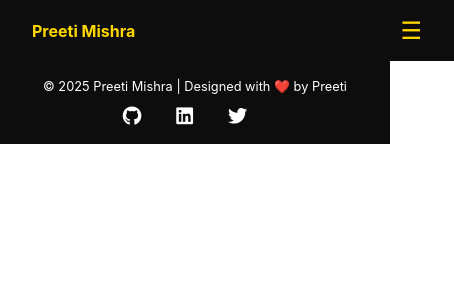
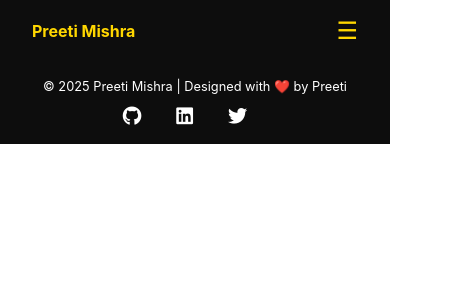
Before and after one commit to preetimishra2/portfolio, a React (Create React App) app: page / in a window 390 px wide. Shown: the top 300 px of the page, 454 px wide, since content can reach past the window. Built offline with nearby package versions, Linux system fonts and the light colour scheme.

Commit message:
mobile specific css

```diff
--- a/src/components/Header.css
+++ b/src/components/Header.css
@@ -5,7 +5,6 @@
   position: sticky;
   top: 0;
   z-index: 1000;
-  width: 100%;
 }
 
 .navbar {
--- a/src/components/Home.css
+++ b/src/components/Home.css
@@ -103,7 +103,6 @@
   }
 
   .resume-button {
-    margin-top: 20px;
     font-size: 0.9rem;
   }
 }
```
